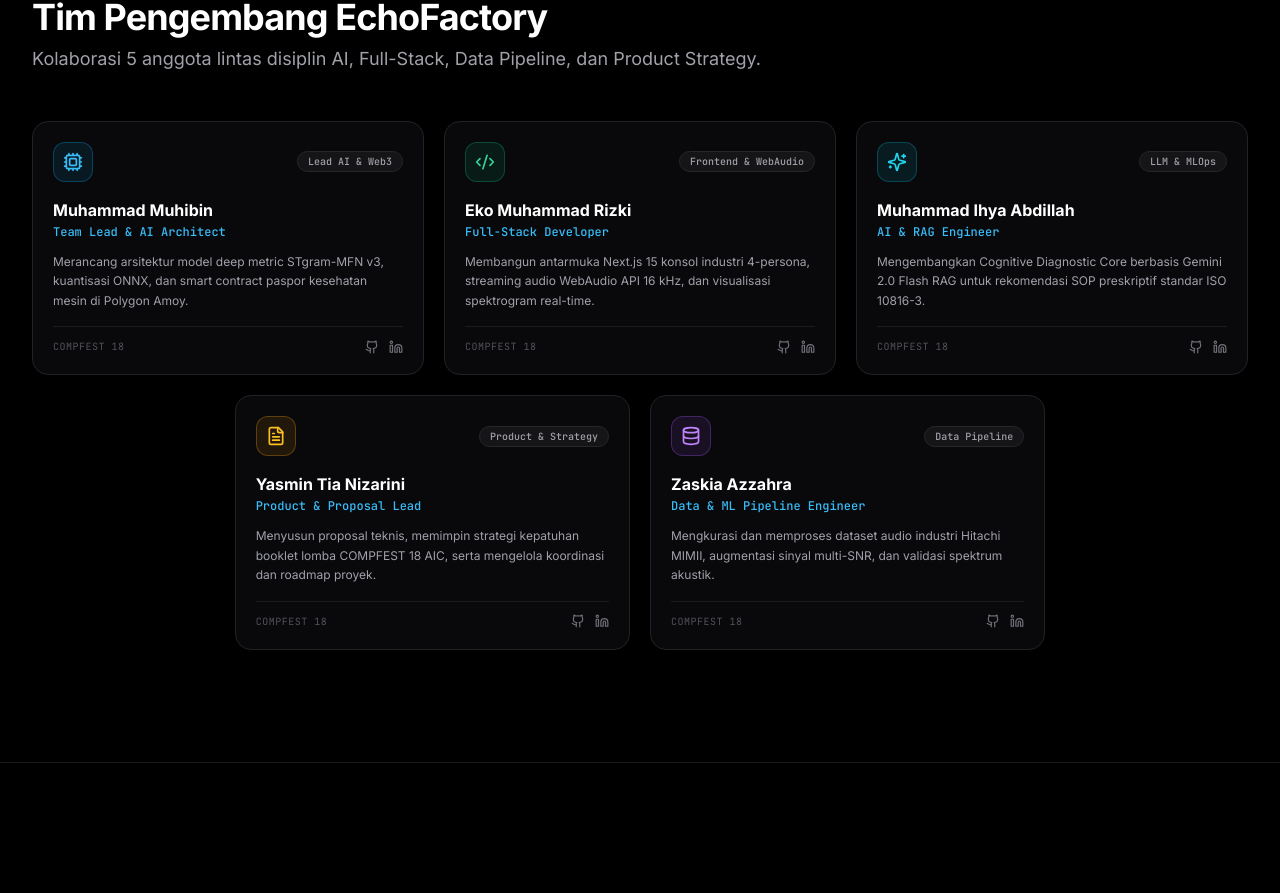
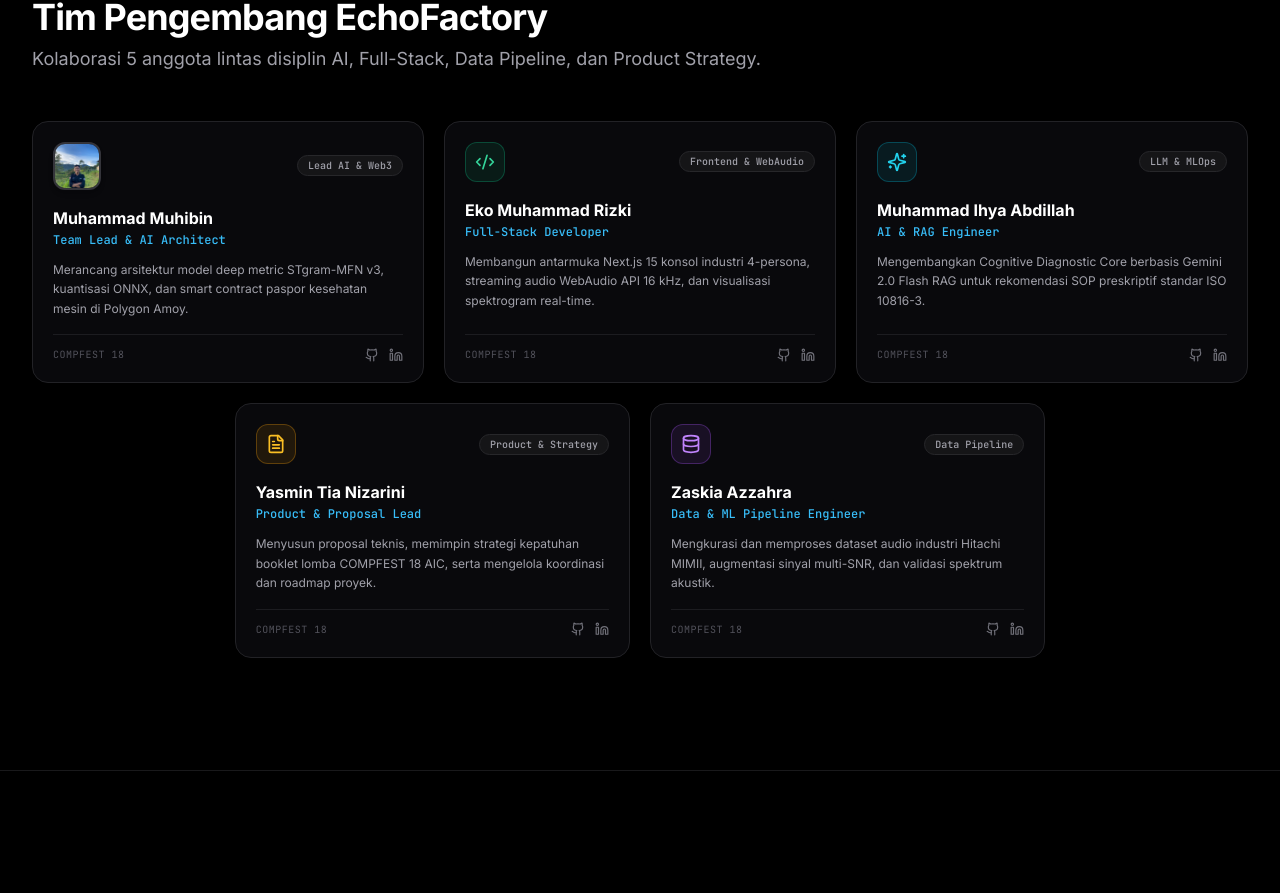
Before and after one commit to bvmhdd/EchoFactory-COMPFEST, a Next.js app: page / in a window 1280 px wide. Shown: the part 6572-7465 px from the top of the page. Built offline with nearby package versions, Linux system fonts and the light colour scheme.

Commit message:
feat(team): add official photo avatar for Muhammad Muhibin (Team Lead)

```diff
--- a/src/components/landing/team-section.tsx
+++ b/src/components/landing/team-section.tsx
@@ -24,7 +24,7 @@ export const TEAM_MEMBERS: TeamMember[] = [
     tag: "Lead AI & Web3",
     icon: Cpu,
     accentColor: "text-sky-400 bg-sky-500/10 border-sky-500/30",
-    avatarUrl: "", // Isi dengan path foto, contoh: "/team/lead.jpg"
+    avatarUrl: "/team/muhibin.jpg",
     focus: "Merancang arsitektur model deep metric STgram-MFN v3, kuantisasi ONNX, dan smart contract paspor kesehatan mesin di Polygon Amoy.",
     github: "https://github.com",
     linkedin: "https://linkedin.com",
@@ -131,7 +131,7 @@ function MemberCard({ member }: { member: TeamMember }) {
                 src={member.avatarUrl!}
                 alt={member.name}
                 fill
-                className="object-cover"
+                className="object-cover object-[center_22%]"
                 onError={() => setImgError(true)}
                 unoptimized
               />
```
Also changed, not shown: public/team/muhibin.jpg (added).
